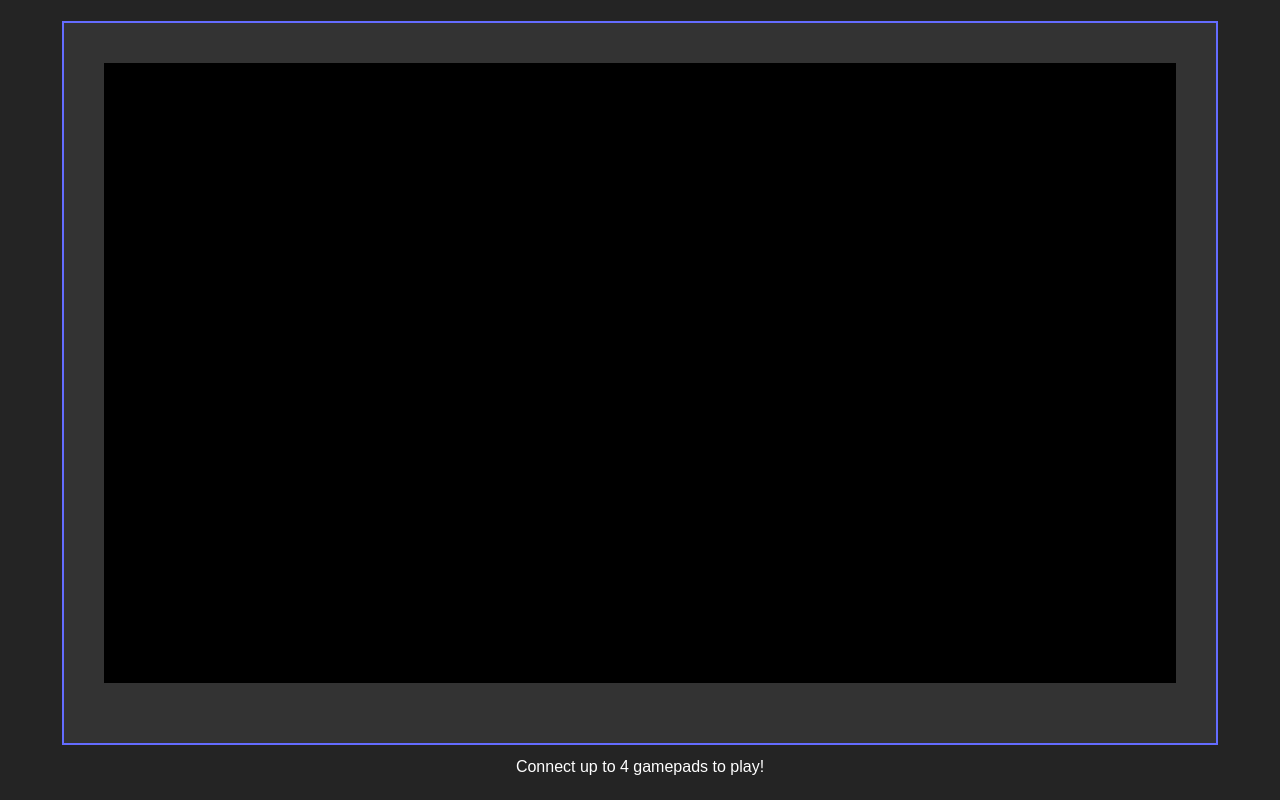
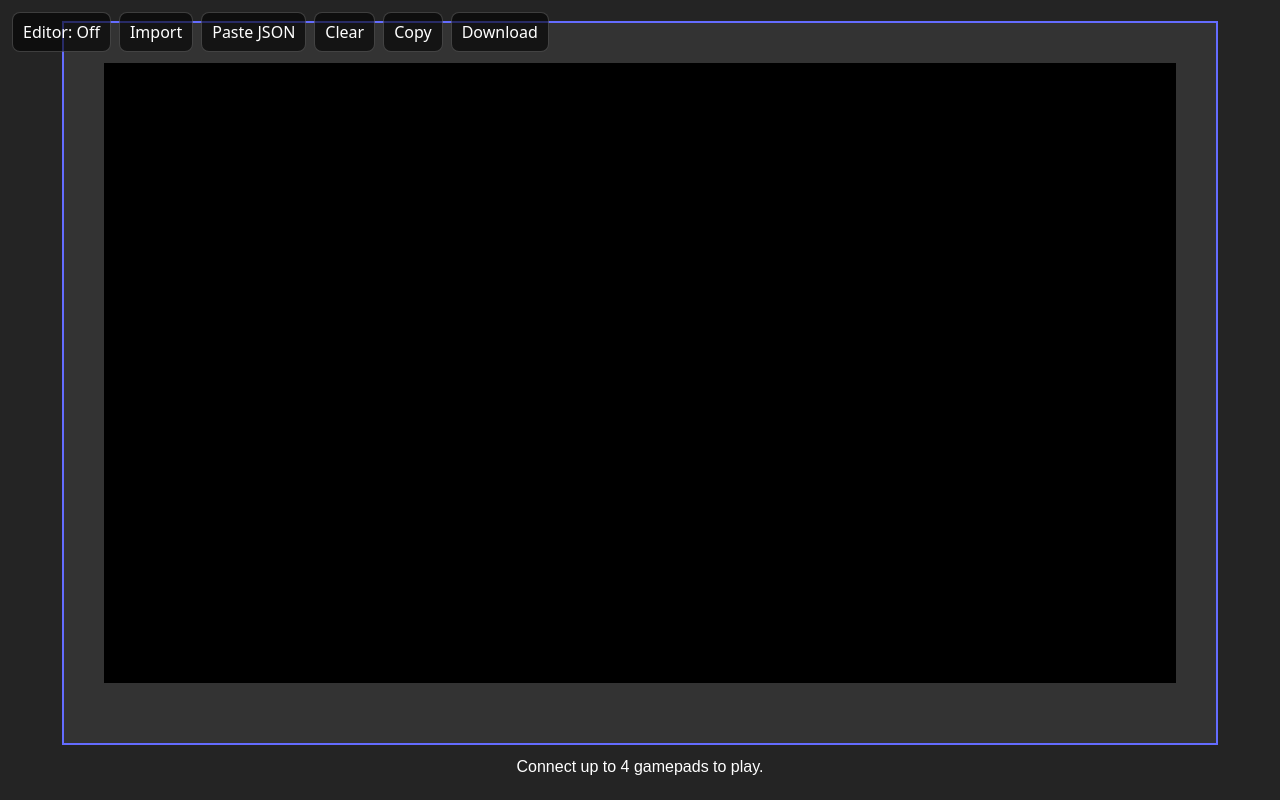
Before and after one commit to THEBEST7192/pico-js, a React (Vite) app: page / in a window 1280 px wide. Built offline with nearby package versions, Linux system fonts and the light colour scheme.

Commit message:
feat(editor): Add level editor with import/export tools
- In-canvas platform editing with grid snap + delete
- HUD controls for import (file/paste), copy, download, clear
- Editor hint in footer

```diff
--- a/src/App.css
+++ b/src/App.css
@@ -14,6 +14,7 @@
   flex-direction: column;
   align-items: center;
   justify-content: center;
+  position: relative;
 }
 
 canvas {
@@ -23,6 +24,30 @@ canvas {
   max-height: 90vh;
 }
 
+.hud {
+  position: absolute;
+  top: 12px;
+  left: 12px;
+  display: flex;
+  gap: 8px;
+  flex-wrap: wrap;
+  align-items: center;
+  z-index: 10;
+}
+
+.hud button {
+  padding: 8px 10px;
+  border-radius: 8px;
+  border: 1px solid rgba(255, 255, 255, 0.2);
+  background: rgba(0, 0, 0, 0.6);
+  color: #fff;
+  cursor: pointer;
+}
+
+.hud button:hover {
+  background: rgba(0, 0, 0, 0.75);
+}
+
 .instructions {
   margin-top: 10px;
   color: #ffffff;
--- a/src/App.tsx
+++ b/src/App.tsx
@@ -1,22 +1,140 @@
-import { useEffect, useRef } from 'react';
-import { initGame } from './game/Game';
+import { useEffect, useRef, useState } from 'react';
+import { initGame, type GameApi } from './game/Game';
 import './App.css';
 
 function App() {
   const canvasRef = useRef<HTMLCanvasElement>(null);
+  const gameApiRef = useRef<GameApi | null>(null);
+  const importInputRef = useRef<HTMLInputElement>(null);
+  const [editorEnabled, setEditorEnabled] = useState(false);
+
+  const downloadTextFile = (filename: string, text: string) => {
+    const blob = new Blob([text], { type: 'application/json' });
+    const url = URL.createObjectURL(blob);
+    const a = document.createElement('a');
+    a.href = url;
+    a.download = filename;
+    document.body.appendChild(a);
+    a.click();
+    a.remove();
+    URL.revokeObjectURL(url);
+  };
+
+  const copyToClipboard = async (text: string) => {
+    if (navigator.clipboard?.writeText) {
+      await navigator.clipboard.writeText(text);
+      return;
+    }
+    const ta = document.createElement('textarea');
+    ta.value = text;
+    ta.style.position = 'fixed';
+    ta.style.left = '-9999px';
+    document.body.appendChild(ta);
+    ta.focus();
+    ta.select();
+    document.execCommand('copy');
+    ta.remove();
+  };
 
   useEffect(() => {
     if (canvasRef.current) {
-      const cleanup = initGame(canvasRef.current);
-      return cleanup;
+      const { destroy, api } = initGame(canvasRef.current);
+      gameApiRef.current = api;
+      setEditorEnabled(api.getEditorEnabled());
+      return () => {
+        gameApiRef.current = null;
+        destroy();
+      };
     }
   }, []);
 
   return (
     <div className="game-container">
+      <div className="hud">
+        <button
+          type="button"
+          onClick={() => {
+            const api = gameApiRef.current;
+            if (!api) return;
+            setEditorEnabled(api.toggleEditor());
+          }}
+        >
+          Editor: {editorEnabled ? 'On' : 'Off'}
+        </button>
+        <button
+          type="button"
+          onClick={() => {
+            importInputRef.current?.click();
+          }}
+        >
+          Import
+        </button>
+        <button
+          type="button"
+          onClick={() => {
+            const api = gameApiRef.current;
+            if (!api) return;
+            const json = window.prompt('Paste Level JSON');
+            if (!json) return;
+            api.importLevel(json);
+          }}
+        >
+          Paste JSON
+        </button>
+        <button
+          type="button"
+          onClick={() => {
+            const api = gameApiRef.current;
+            if (!api) return;
+            gameApiRef.current?.clearLevel();
+          }}
+        >
+          Clear
+        </button>
+        <button
+          type="button"
+          onClick={async () => {
+            const api = gameApiRef.current;
+            if (!api) return;
+            try {
+              await copyToClipboard(api.exportLevel());
+            } catch {
+              downloadTextFile('level.json', api.exportLevel());
+            }
+          }}
+        >
+          Copy
+        </button>
+        <button
+          type="button"
+          onClick={() => {
+            const api = gameApiRef.current;
+            if (!api) return;
+            downloadTextFile('level.json', api.exportLevel());
+          }}
+        >
+          Download
+        </button>
+      </div>
+      <input
+        ref={importInputRef}
+        type="file"
+        accept=".json,application/json"
+        style={{ display: 'none' }}
+        onChange={async (e) => {
+          const api = gameApiRef.current;
+          const file = e.target.files?.[0];
+          e.target.value = '';
+          if (!api || !file) return;
+          const json = await file.text();
+          api.importLevel(json);
+        }}
+      />
       <canvas ref={canvasRef} />
       <div className="instructions">
-        Connect up to 4 gamepads to play!
+        {editorEnabled
+          ? 'EDITOR: Drag to place, right-click to delete.'
+          : 'Connect up to 4 gamepads to play.'}
       </div>
     </div>
   );
--- a/src/game/Game.ts
+++ b/src/game/Game.ts
@@ -1,7 +1,7 @@
 import Matter from 'matter-js';
 import { Player } from './Player';
 
-const { Engine, Render, Runner, Bodies, Composite, Events } = Matter;
+const { Engine, Runner, Bodies, Composite } = Matter;
 
 let engine: Matter.Engine;
 let runner: Matter.Runner;
@@ -10,8 +10,35 @@ let canvas: HTMLCanvasElement;
 let ctx: CanvasRenderingContext2D;
 
 const PLAYER_COLORS = ['#ff4d4d', '#4dff4d', '#4d4dff', '#ffff4d'];
+const LEVEL_STORAGE_KEY = 'pico_level_v1';
+const GRID_SIZE = 20;
 
-export function initGame(canvasElement: HTMLCanvasElement) {
+type LevelRect = {
+  x: number;
+  y: number;
+  w: number;
+  h: number;
+};
+
+export type GameApi = {
+  toggleEditor: () => boolean;
+  setEditorEnabled: (enabled: boolean) => boolean;
+  getEditorEnabled: () => boolean;
+  exportLevel: () => string;
+  importLevel: (json: string) => void;
+  saveLevel: () => void;
+  loadLevel: () => void;
+  clearLevel: () => void;
+};
+
+let editorEnabled = false;
+let levelRects: LevelRect[] = [];
+let platformBodies: Matter.Body[] = [];
+let dragStart: { x: number; y: number } | null = null;
+let dragCurrent: { x: number; y: number } | null = null;
+let mouseDownButton: number | null = null;
+
+export function initGame(canvasElement: HTMLCanvasElement): { destroy: () => void; api: GameApi } {
   canvas = canvasElement;
   ctx = canvas.getContext('2d')!;
 
@@ -36,6 +63,8 @@ export function initGame(canvasElement: HTMLCanvasElement) {
   const ceiling = Bodies.rectangle(width / 2, wallThickness / 2 - 20, width + 10, wallThickness, { isStatic: true, label: 'ground' });
 
   Composite.add(engine.world, [ground, leftWall, rightWall, ceiling]);
+
+  loadLevelFromStorage();
 
   // Handle Gamepad connection
   const handleGamepadConnected = (e: GamepadEvent) => {
@@ -86,6 +115,87 @@ export function initGame(canvasElement: HTMLCanvasElement) {
     if (gp) addPlayer(gp);
   }
 
+  const handleMouseDown = (e: MouseEvent) => {
+    if (!editorEnabled) return;
+    mouseDownButton = e.button;
+    if (e.button !== 0) return;
+    const p = toCanvasPoint(e);
+    dragStart = p;
+    dragCurrent = p;
+  };
+
+  const handleMouseMove = (e: MouseEvent) => {
+    if (!editorEnabled) return;
+    if (mouseDownButton !== 0) return;
+    if (!dragStart) return;
+    dragCurrent = toCanvasPoint(e);
+  };
+
+  const handleMouseUp = (e: MouseEvent) => {
+    if (!editorEnabled) return;
+    if (mouseDownButton !== 0) {
+      mouseDownButton = null;
+      return;
+    }
+    mouseDownButton = null;
+    if (!dragStart || !dragCurrent) {
+      dragStart = null;
+      dragCurrent = null;
+      return;
+    }
+
+    const rect = normalizeRect(dragStart, dragCurrent);
+    dragStart = null;
+    dragCurrent = null;
+
+    if (rect.w < GRID_SIZE || rect.h < GRID_SIZE) return;
+    addPlatform(rect);
+  };
+
+  const handleContextMenu = (e: MouseEvent) => {
+    if (!editorEnabled) return;
+    e.preventDefault();
+    const p = toCanvasPoint(e);
+    const bodies = Matter.Query.point(platformBodies, p);
+    if (bodies.length === 0) return;
+    const body = bodies[0];
+    removePlatformBody(body);
+  };
+
+  canvas.addEventListener('mousedown', handleMouseDown);
+  canvas.addEventListener('mousemove', handleMouseMove);
+  canvas.addEventListener('mouseup', handleMouseUp);
+  canvas.addEventListener('contextmenu', handleContextMenu);
+
+  const api: GameApi = {
+    toggleEditor: () => {
+      editorEnabled = !editorEnabled;
+      dragStart = null;
+      dragCurrent = null;
+      return editorEnabled;
+    },
+    setEditorEnabled: (enabled: boolean) => {
+      editorEnabled = enabled;
+      dragStart = null;
+      dragCurrent = null;
+      return editorEnabled;
+    },
+    getEditorEnabled: () => editorEnabled,
+    exportLevel: () => JSON.stringify(levelRects),
+    importLevel: (json: string) => {
+      loadLevelFromJson(json);
+    },
+    saveLevel: () => {
+      localStorage.setItem(LEVEL_STORAGE_KEY, JSON.stringify(levelRects));
+    },
+    loadLevel: () => {
+      loadLevelFromStorage();
+    },
+    clearLevel: () => {
+      clearPlatforms();
+    }
+  };
+
   // Game Loop
   const update = () => {
     updateInput();
@@ -100,13 +210,19 @@ export function initGame(canvasElement: HTMLCanvasElement) {
   requestAnimationFrame(update);
 
   // Cleanup function
-  return () => {
+  const destroy = () => {
     window.removeEventListener("gamepadconnected", handleGamepadConnected);
     window.removeEventListener("gamepaddisconnected", handleGamepadDisconnected);
+    canvas.removeEventListener('mousedown', handleMouseDown);
+    canvas.removeEventListener('mousemove', handleMouseMove);
+    canvas.removeEventListener('mouseup', handleMouseUp);
+    canvas.removeEventListener('contextmenu', handleContextMenu);
     Runner.stop(runner);
     Engine.clear(engine);
     playerSlots = [null, null, null, null];
   };
+
+  return { destroy, api };
 }
 
 function updateInput() {
@@ -167,14 +283,12 @@ function draw() {
   // Clear canvas
   ctx.clearRect(0, 0, canvas.width, canvas.height);
 
-  // Draw static bodies (walls)
+  // Draw static bodies (walls/platforms)
   const bodies = Composite.allBodies(engine.world);
-  ctx.fillStyle = '#333';
   bodies.forEach(body => {
     if (body.isStatic) {
-      const { x, y } = body.position;
-      // Assume they are rectangles for simplicity in this clone
       if (body.vertices) {
+        ctx.fillStyle = body.label === 'platform' ? '#555' : '#333';
         ctx.beginPath();
         ctx.moveTo(body.vertices[0].x, body.vertices[0].y);
         for (let i = 1; i < body.vertices.length; i++) {
@@ -191,4 +305,113 @@ function draw() {
     if (!player) return;
     player.draw(ctx);
   });
+
+  if (editorEnabled) {
+    if (dragStart && dragCurrent) {
+      const r = normalizeRect(dragStart, dragCurrent);
+      ctx.strokeStyle = '#ffffff';
+      ctx.lineWidth = 2;
+      ctx.strokeRect(r.x, r.y, r.w, r.h);
+    }
+  }
 }
+
+function toCanvasPoint(e: MouseEvent): { x: number; y: number } {
+  const rect = canvas.getBoundingClientRect();
+  const scaleX = canvas.width / rect.width;
+  const scaleY = canvas.height / rect.height;
+  const x = (e.clientX - rect.left) * scaleX;
+  const y = (e.clientY - rect.top) * scaleY;
+  return { x: snap(x), y: snap(y) };
+}
+
+function snap(value: number): number {
+  return Math.round(value / GRID_SIZE) * GRID_SIZE;
+}
+
+function normalizeRect(a: { x: number; y: number }, b: { x: number; y: number }): LevelRect {
+  const x1 = Math.min(a.x, b.x);
+  const y1 = Math.min(a.y, b.y);
+  const x2 = Math.max(a.x, b.x);
+  const y2 = Math.max(a.y, b.y);
+  return { x: x1, y: y1, w: x2 - x1, h: y2 - y1 };
+}
+
+function addPlatform(rect: LevelRect) {
+  const body = Bodies.rectangle(rect.x + rect.w / 2, rect.y + rect.h / 2, rect.w, rect.h, {
+    isStatic: true,
+    label: 'platform'
+  });
+  levelRects.push(rect);
+  platformBodies.push(body);
+  Composite.add(engine.world, body);
+  localStorage.setItem(LEVEL_STORAGE_KEY, JSON.stringify(levelRects));
+}
+
+function removePlatformBody(body: Matter.Body) {
+  const idx = platformBodies.indexOf(body);
+  if (idx === -1) return;
+  Composite.remove(engine.world, body);
+  platformBodies.splice(idx, 1);
+  levelRects.splice(idx, 1);
+  localStorage.setItem(LEVEL_STORAGE_KEY, JSON.stringify(levelRects));
+}
+
+function clearPlatforms() {
+  for (const body of platformBodies) {
+    Composite.remove(engine.world, body);
+  }
+  platformBodies = [];
+  levelRects = [];
+  localStorage.removeItem(LEVEL_STORAGE_KEY);
+}
+
+function loadLevelFromStorage() {
+  const json = localStorage.getItem(LEVEL_STORAGE_KEY);
+  if (!json) return;
+  loadLevelFromJson(json);
+}
+
+function loadLevelFromJson(json: string) {
+  let parsed: unknown;
+  try {
+    parsed = JSON.parse(json);
+  } catch {
+    return;
+  }
+
+  if (!Array.isArray(parsed)) return;
+  const next: LevelRect[] = [];
+  for (const item of parsed) {
+    if (!item || typeof item !== 'object') return;
+    const r = item as Partial<LevelRect>;
+    if (
+      typeof r.x !== 'number' ||
+      typeof r.y !== 'number' ||
+      typeof r.w !== 'number' ||
+      typeof r.h !== 'number'
+    ) {
+      return;
+    }
+    if (r.w <= 0 || r.h <= 0) return;
+    next.push({ x: r.x, y: r.y, w: r.w, h: r.h });
+  }
+
+  for (const body of platformBodies) {
+    Composite.remove(engine.world, body);
+  }
+  platformBodies = [];
+  levelRects = [];
+
+  for (const r of next) {
+    const body = Bodies.rectangle(r.x + r.w / 2, r.y + r.h / 2, r.w, r.h, {
+      isStatic: true,
+      label: 'platform'
+    });
+    levelRects.push(r);
+    platformBodies.push(body);
+    Composite.add(engine.world, body);
+  }
+
+  localStorage.setItem(LEVEL_STORAGE_KEY, JSON.stringify(levelRects));
+}
```
